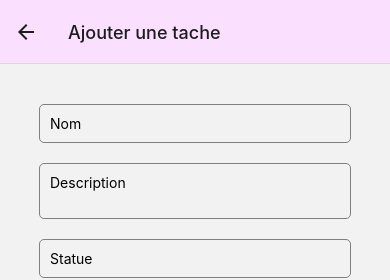
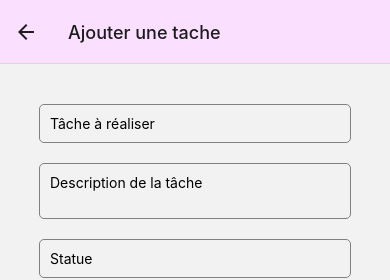
Before and after one commit to maxime-palleja/todolist_palleja_boig, a React Native app: screen /AddTask in a window 390 px wide. Shown: the top 280 px of the page. Built offline with nearby package versions, Linux system fonts and the light colour scheme.

Commit message:
Ajout d'information + rectification
Ajout d'information de version et développement + changement de nom de formulaire + rectification reset d'une tâche

```diff
--- a/App.js
+++ b/App.js
@@ -1,4 +1,4 @@
-import {StyleSheet} from 'react-native';
+import {Button, StyleSheet, Text, View,Alert} from 'react-native';
 import {NavigationContainer} from '@react-navigation/native';
 import {createNativeStackNavigator} from '@react-navigation/native-stack';
 
@@ -19,7 +19,12 @@ export default function App() {
                             title: 'Liste des tâches',
                           headerStyle: {
                             backgroundColor: '#FBDFFF',
-                          }
+                          } ,headerRight: () => (
+                                <Button
+                                    onPress={() => Alert.alert("INFOS","Version:\n13-02-2023\nDéveloppement:\nMaxime PALLEJA\nGabriel BOIG")}
+                                    title="?"
+                                    color='#FFFFFFFF'
+                                />),
                         }}/>
             <Stack.Screen name="AddTask" component={AddTaskScreen}
                           options={{
@@ -32,7 +37,7 @@ export default function App() {
                           options={{
                               title: 'Modifier la tâche',
                               headerStyle: {
-                                  backgroundColor: '#FBDFFF',
+                                  backgroundColor: '#ffffff',
                               }
                           }}/>
 
--- a/Screens/AddTaskScreen.js
+++ b/Screens/AddTaskScreen.js
@@ -40,13 +40,13 @@ function AddTaskScreen({navigation}) {
         <View style={styles.container}>
             <View style={styles.formContainer}>
                 <TextInput
-                    placeholder="Nom"
+                    placeholder="Tâche à réaliser"
                     value={formData.name}
                     onChangeText={(text) => setFormData({...formData, name: text})}
                     style={styles.input}
                 />
                 <TextInput
-                    placeholder="Description"
+                    placeholder="Description de la tâche"
                     multiline
                     value={formData.description}
                     onChangeText={(text) => setFormData({...formData, description: text})}
--- a/Screens/HomeScreen.js
+++ b/Screens/HomeScreen.js
@@ -102,7 +102,7 @@ function HomeScreen({navigation, route}) {
                     </View>
                 </TouchableOpacity>
                 <TouchableOpacity
-                    onPress={() => Alert.alert("Confirmation", "Êtes-vous sûr de vouloir supprimer toutes les données?", [
+                    onPress={() => Alert.alert("Confirmation", "Êtes-vous sûr de vouloir supprimer toutes les tâches?", [
                             {text: "Annuler", style: "cancel"},
                             {text: "Supprimer", onPress: () => refreshOnDeleteAll()}
                         ],
--- a/Screens/ModifyTaskScreen.js
+++ b/Screens/ModifyTaskScreen.js
@@ -29,13 +29,13 @@ function ModifyTaskScreen({navigation,route}) {
         <View style={styles.container}>
             <View style={styles.formContainer}>
                 <TextInput
-                    placeholder="Nom"
+                    placeholder="Tâche à réaliser"
                     value={formData.name}
                     onChangeText={(text) => setFormData({...formData , name : text})}
                     style={styles.input}
                 />
                 <TextInput
-                    placeholder="Description"
+                    placeholder="Description de la tâche"
                     multiline
                     value={formData.description}
                     onChangeText={(text) => setFormData({...formData, description: text})}
@@ -61,7 +61,7 @@ function ModifyTaskScreen({navigation,route}) {
                     </View>
                 </TouchableOpacity>
 
-                <TouchableOpacity onPress={() =>navigation.navigate("ModifyTask",{name:route.params.name, description:route.params.description, statue:route.params.statue, assigne:route.params.assigne})}>
+                <TouchableOpacity onPress={() =>navigation.navigate("ModifyTask",{key: route.params.key,name:route.params.name, description:route.params.description, statue:route.params.statue, assigne:route.params.assigne})}>
                     <View style={styles.addWrapper}>
                         <Text style={styles.addText}>Reset</Text>
                     </View>
```
